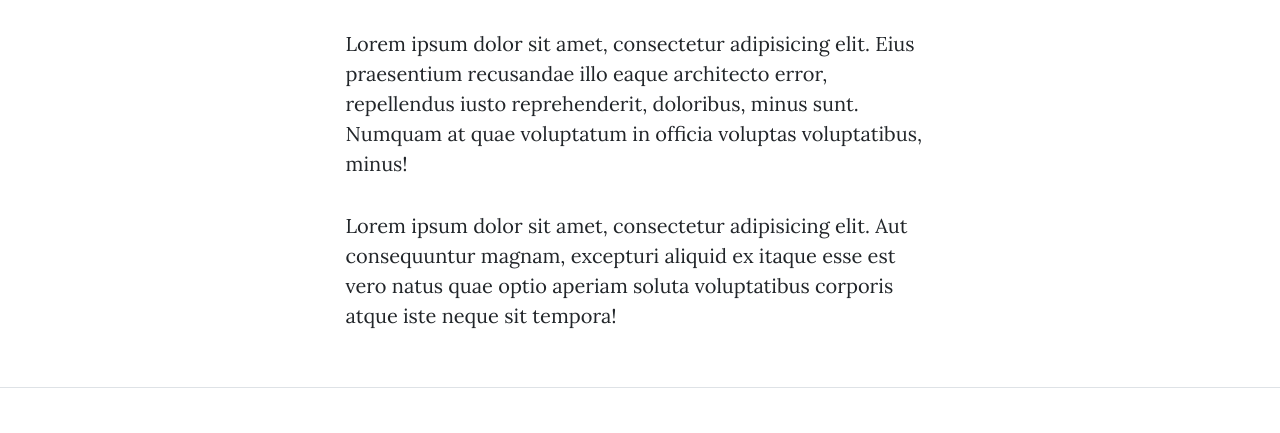
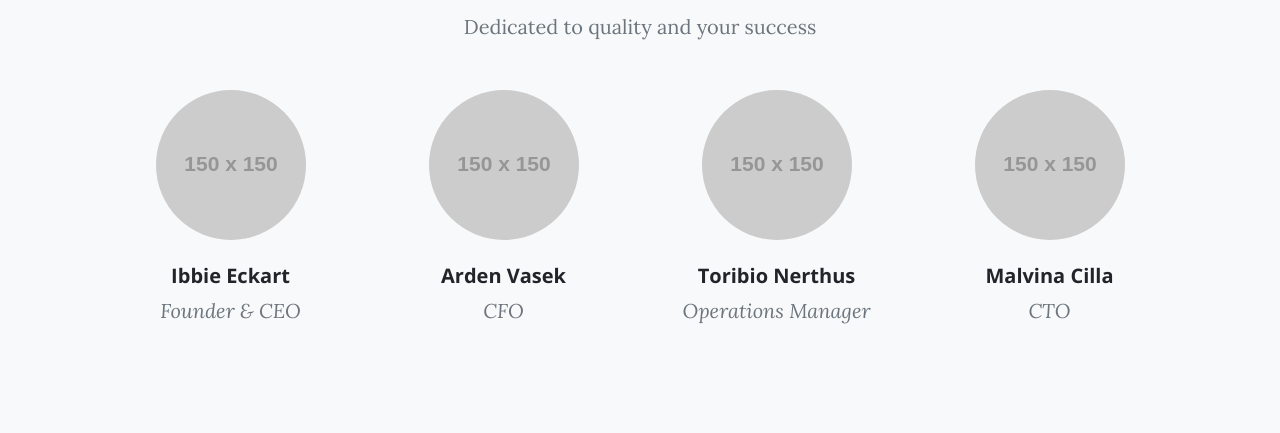
Before and after one commit to juliavilaa/taller2ntd, a plain HTML site: page contact.html in a window 1280 px wide. Shown: the part 735-1168 px from the top of the page. Drawn offline with nearby package versions, Linux system fonts and the light colour scheme; placeholder pictures from the web are drawn by us.

Commit message:
Segundo commit agregación de código en contact
Se agregó código que muestra información de los integrantes

```diff
--- a/contact.html
+++ b/contact.html
@@ -49,15 +49,44 @@
         </header>
         <!-- Main Content-->
         <main class="mb-4">
-            <div class="container px-4 px-lg-5">
-                <div class="row gx-4 gx-lg-5 justify-content-center">
-                    <div class="col-md-10 col-lg-8 col-xl-7">
-                        <p>Lorem ipsum dolor sit amet, consectetur adipisicing elit. Saepe nostrum ullam eveniet pariatur voluptates odit, fuga atque ea nobis sit soluta odio, adipisci quas excepturi maxime quae totam ducimus consectetur?</p>
-                        <p>Lorem ipsum dolor sit amet, consectetur adipisicing elit. Eius praesentium recusandae illo eaque architecto error, repellendus iusto reprehenderit, doloribus, minus sunt. Numquam at quae voluptatum in officia voluptas voluptatibus, minus!</p>
-                        <p>Lorem ipsum dolor sit amet, consectetur adipisicing elit. Aut consequuntur magnam, excepturi aliquid ex itaque esse est vero natus quae optio aperiam soluta voluptatibus corporis atque iste neque sit tempora!</p>
+            <section class="py-5 bg-light">
+                <div class="container px-5 my-5">
+                    <div class="text-center">
+                        <h2 class="fw-bolder">Our team</h2>
+                        <p class="lead fw-normal text-muted mb-5">Dedicated to quality and your success</p>
+                    </div>
+                    <div class="row gx-5 row-cols-1 row-cols-sm-2 row-cols-xl-4 justify-content-center">
+                        <div class="col mb-5 mb-5 mb-xl-0">
+                            <div class="text-center">
+                                <img class="img-fluid rounded-circle mb-4 px-4" src="https://dummyimage.com/150x150/ced4da/6c757d" alt="..." />
+                                <h5 class="fw-bolder">Ibbie Eckart</h5>
+                                <div class="fst-italic text-muted">Founder &amp; CEO</div>
+                            </div>
+                        </div>
+                        <div class="col mb-5 mb-5 mb-xl-0">
+                            <div class="text-center">
+                                <img class="img-fluid rounded-circle mb-4 px-4" src="https://dummyimage.com/150x150/ced4da/6c757d" alt="..." />
+                                <h5 class="fw-bolder">Arden Vasek</h5>
+                                <div class="fst-italic text-muted">CFO</div>
+                            </div>
+                        </div>
+                        <div class="col mb-5 mb-5 mb-sm-0">
+                            <div class="text-center">
+                                <img class="img-fluid rounded-circle mb-4 px-4" src="https://dummyimage.com/150x150/ced4da/6c757d" alt="..." />
+                                <h5 class="fw-bolder">Toribio Nerthus</h5>
+                                <div class="fst-italic text-muted">Operations Manager</div>
+                            </div>
+                        </div>
+                        <div class="col mb-5">
+                            <div class="text-center">
+                                <img class="img-fluid rounded-circle mb-4 px-4" src="https://dummyimage.com/150x150/ced4da/6c757d" alt="..." />
+                                <h5 class="fw-bolder">Malvina Cilla</h5>
+                                <div class="fst-italic text-muted">CTO</div>
+                            </div>
+                        </div>
                     </div>
                 </div>
-            </div>
+            </section>
         </main>
         <!-- Footer-->
         <footer class="border-top">
```
